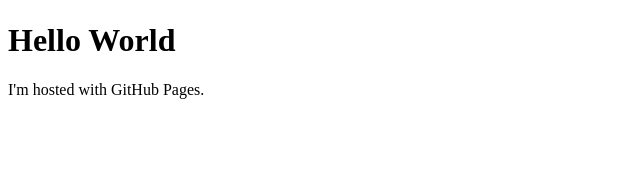
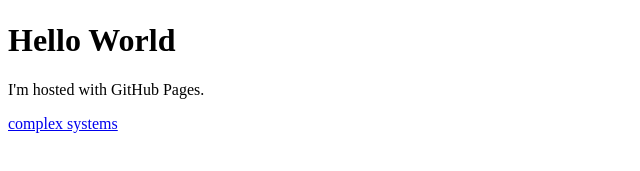
Before and after one commit to ccsounds/ccsounds.github.io, a plain HTML site: page index.html in a window 1280 px wide. Shown: the part 311-482 px from the top of the page, without its empty margins (0-640 px from the left). Drawn offline with Linux system fonts and the light colour scheme.

Commit message:
Update index.html

```diff
--- a/index.html
+++ b/index.html
@@ -8,5 +8,6 @@
         <img src="images/cat-thing.png" alt="My test image">
         <h1>Hello World</h1>
         <p>I'm hosted with GitHub Pages.</p>
+        <a href="https://en.wikipedia.org/wiki/Complex_system">complex systems</a>
     </body>
 </html>
```
